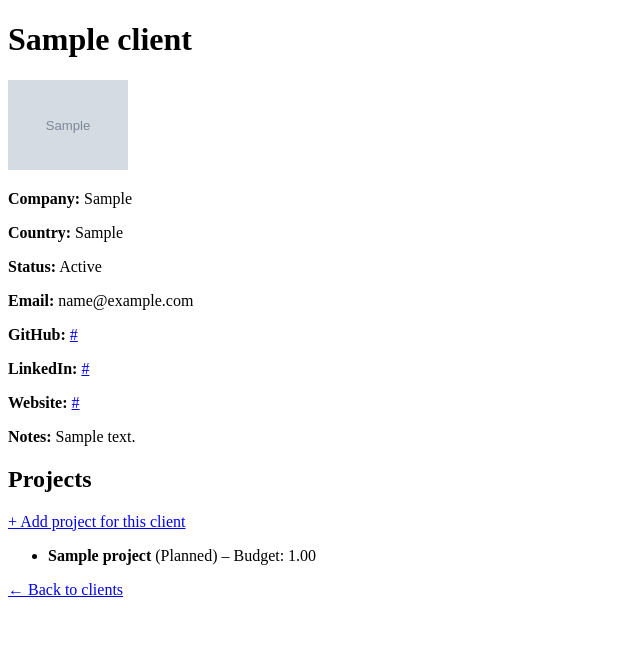
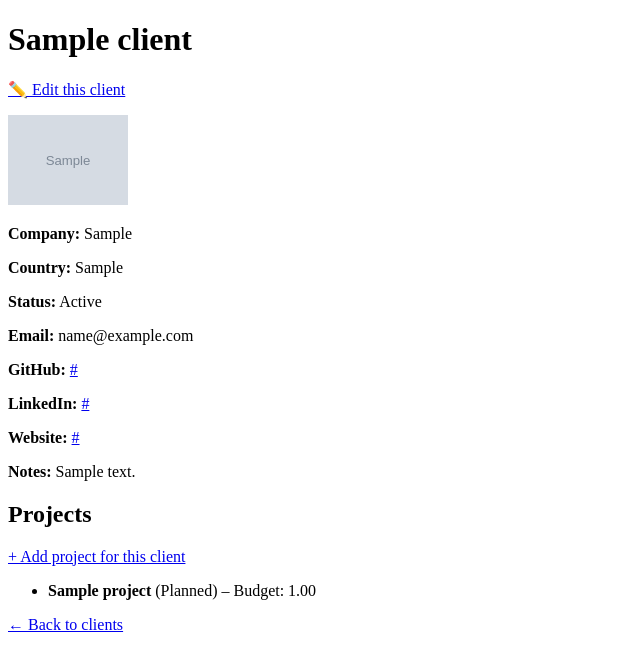
Before and after one commit to Annette3125/freelancer-crm, a Django app: page /clients/1/ in a window 1280 px wide. Shown: the part 108-779 px from the top of the page, without its empty margins (0-640 px from the left). Run offline with Django 5.2, Linux system fonts and the light colour scheme; tables that the repository leaves empty hold one stand-in row (values such as "Sample post"); grey boxes marked "Sample" are stand-in pictures.

Commit message:
add url for edit (client_update function) for client

```diff
--- a/templates/clients/client_detail.html
+++ b/templates/clients/client_detail.html
@@ -4,7 +4,11 @@
 
 {% block content %}
 
+
     <h1>{{ client.name }}</h1>
+<p>
+    <a href="{% url 'client_update' client.pk %}">✏️ Edit this client</a>
+</p>
 
     {% if client.avatar_url %}
         <img src="{{ client.avatar_url }}" alt="{{ client.name }}" width="120">
```
